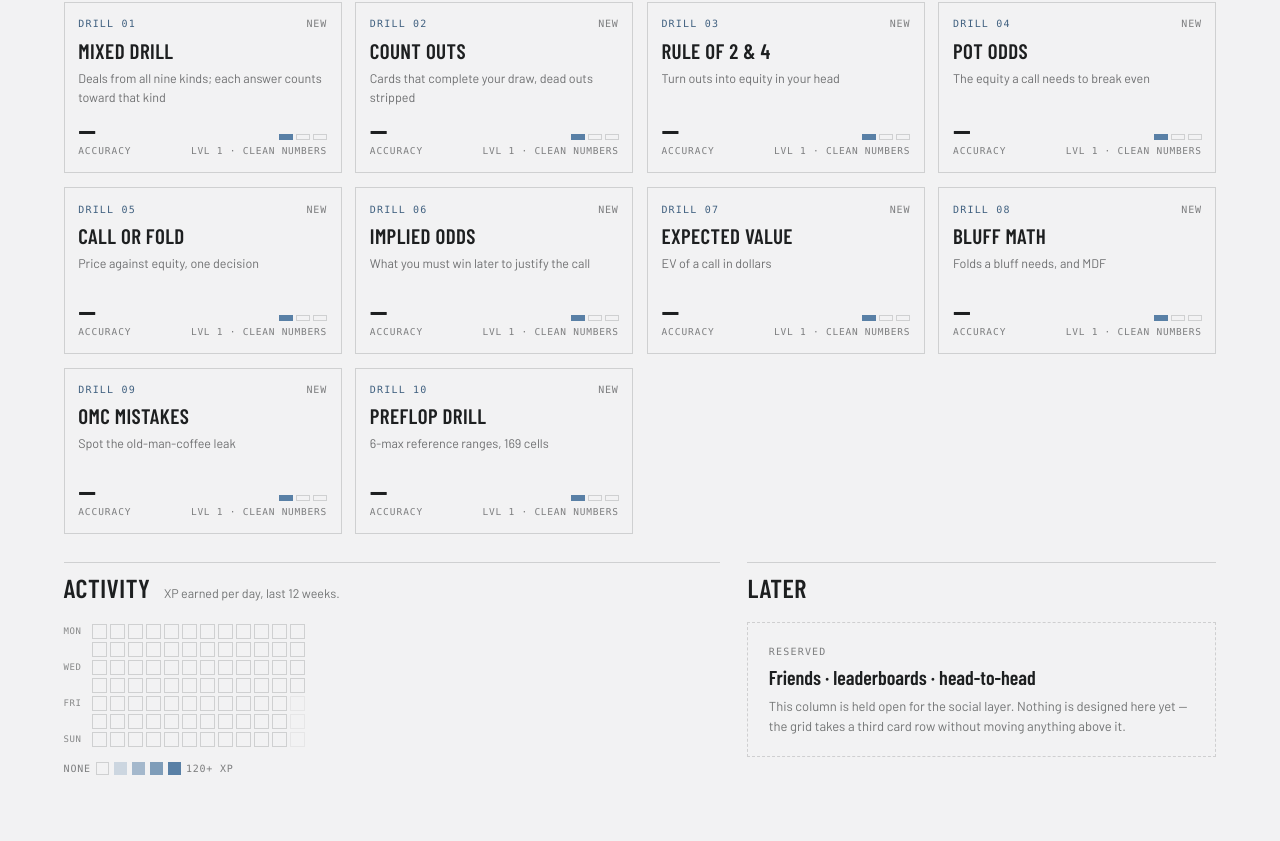
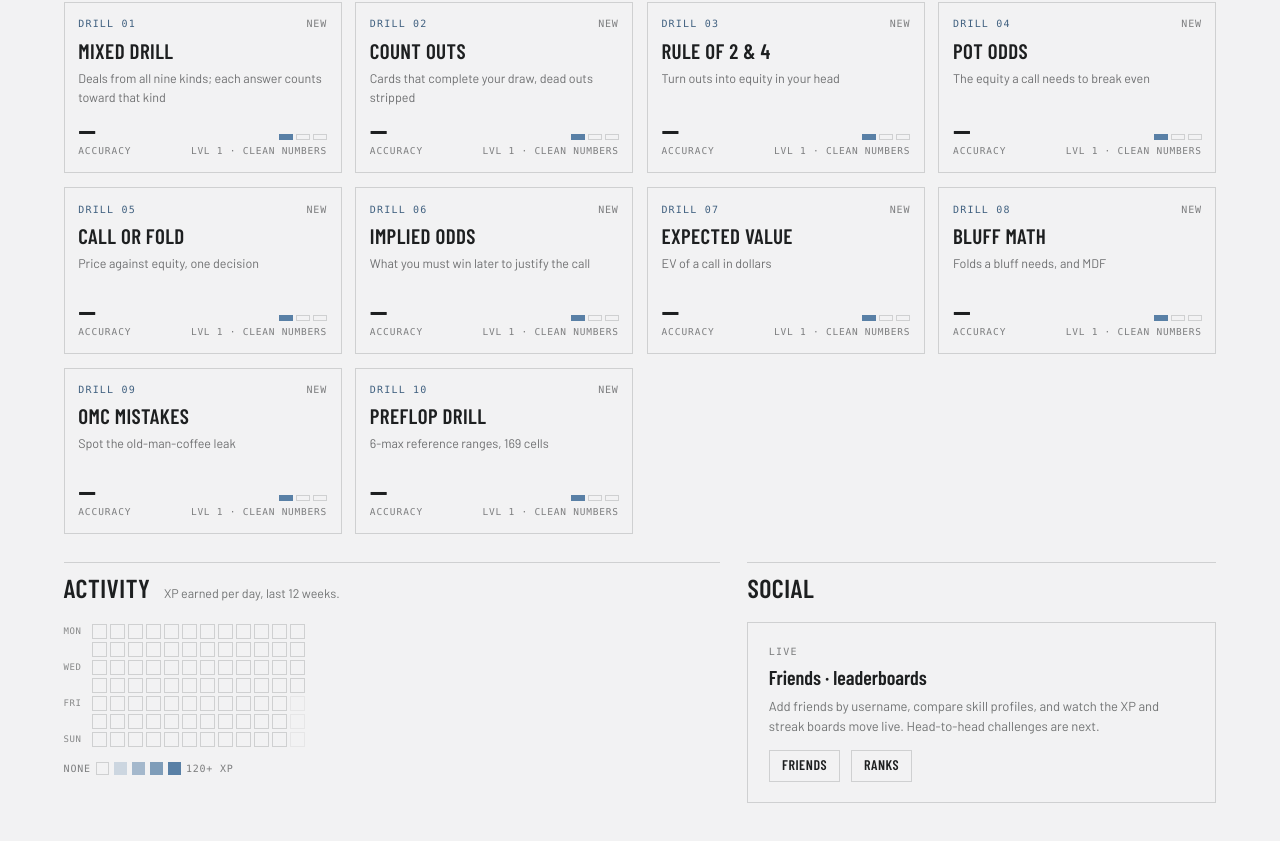
Before and after one commit to crey16/PotLuck, a Next.js app: page / in a window 1280 px wide. Shown: the part 730-1571 px from the top of the page. Built offline with nearby package versions, Linux system fonts and the light colour scheme; no server answers.

Commit message:
feat: social navigation, home card, M7 docs

```diff
--- a/app/page.tsx
+++ b/app/page.tsx
@@ -409,22 +409,26 @@ export default async function Home() {
 
         <div>
           <div className="section-head" style={{ gap: 0 }}>
-            <h2>Later</h2>
+            <h2>Social</h2>
           </div>
           <div
             style={{
-              border: "1px dashed var(--color-divider)", padding: "var(--space-6)",
+              border: "1px solid var(--color-divider)", padding: "var(--space-6)",
               display: "flex", flexDirection: "column", gap: "var(--space-2)",
             }}
           >
-            <div className="mono-label" style={{ fontSize: 10, letterSpacing: ".12em" }}>Reserved</div>
+            <div className="mono-label" style={{ fontSize: 10, letterSpacing: ".12em" }}>Live</div>
             <div style={{ fontFamily: "var(--font-heading)", fontWeight: 600, fontSize: 20, lineHeight: 1.15 }}>
-              Friends · leaderboards · head-to-head
+              Friends · leaderboards
             </div>
             <p style={{ fontSize: 13, color: "color-mix(in srgb, var(--color-text) 60%, transparent)", margin: 0 }}>
-              This column is held open for the social layer. Nothing is designed here yet — the grid
-              takes a third card row without moving anything above it.
+              Add friends by username, compare skill profiles, and watch the
+              XP and streak boards move live. Head-to-head challenges are next.
             </p>
+            <div style={{ display: "flex", gap: "var(--space-3)", marginTop: "var(--space-2)", flexWrap: "wrap" }}>
+              <Link href="/friends" className="btn btn-secondary btn-caps">Friends</Link>
+              <Link href="/leaderboard" className="btn btn-secondary btn-caps">Ranks</Link>
+            </div>
           </div>
         </div>
       </section>
--- a/components/ui/SiteHeader.tsx
+++ b/components/ui/SiteHeader.tsx
@@ -12,6 +12,8 @@ const NAV = [
   { href: "/learn", label: "Learn" },
   { href: "/drill", label: "Drill" },
   { href: "/play", label: "Play" },
+  { href: "/friends", label: "Friends" },
+  { href: "/leaderboard", label: "Ranks" },
   { href: "/ranges", label: "Ranges" },
   { href: "/reference", label: "Reference" },
   { href: "/system", label: "System" },
@@ -197,6 +199,13 @@ export function SiteHeader({ username, displayName, level, streak }: SiteHeaderP
                       borderTop: "1px solid var(--color-divider)", paddingTop: "var(--space-2)",
                     }}
                   >
+                    <Link
+                      className="menu-item"
+                      href={`/u/${username}`}
+                      onClick={() => setAcctOpen(false)}
+                    >
+                      Profile
+                    </Link>
                     <button className="menu-item danger" onClick={handleSignOut}>
                       Sign out
                     </button>
```
Also changed, not shown: 4 other files (tests, documents, lock files or other folders).
